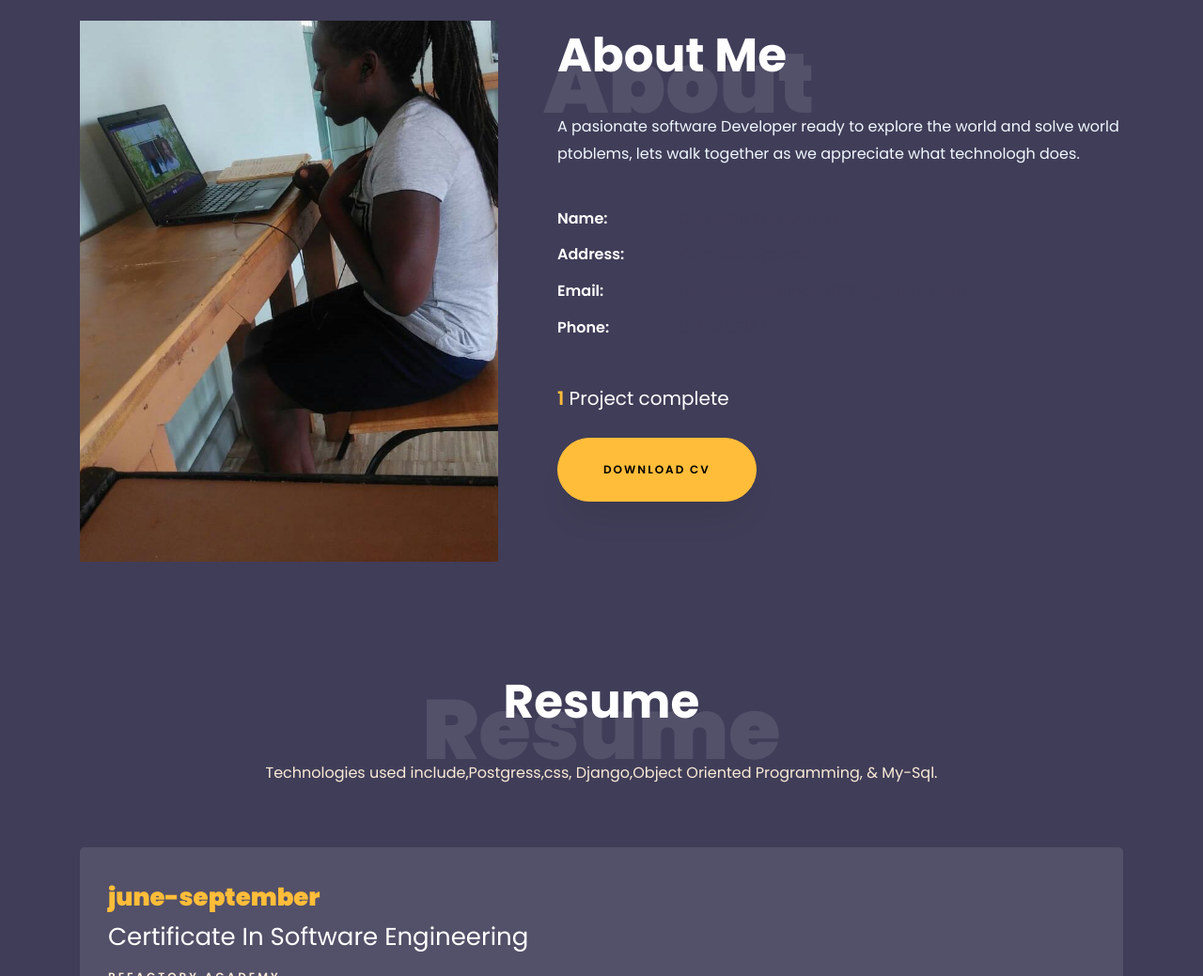
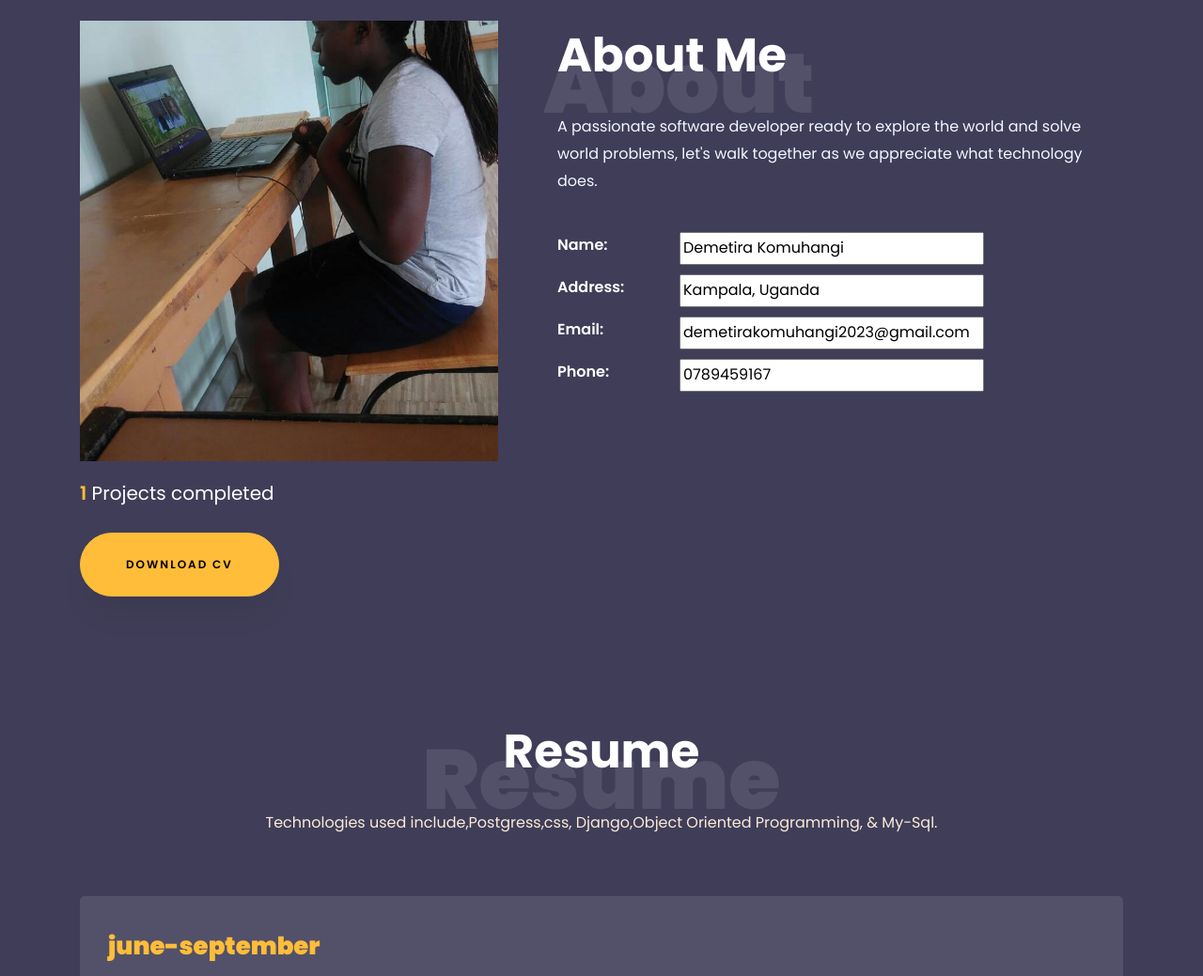
Before and after one commit to KomuhangiDemetira/Portifolio, a plain HTML site: page index.html in a window 1280 px wide. Shown: the part 840-1879 px from the top of the page at 94% size. Drawn offline with Linux system fonts and the light colour scheme; files whose address does not match are found by name.

Commit message:
2nd june changes

```diff
--- a/index.html
+++ b/index.html
@@ -103,37 +103,46 @@
 					  <div class="col-md-12 heading-section ftco-animate">
 						<h1 class="big">About</h1>
 						<h2 class="mb-4">About Me</h2>
-		            <p style="color: aliceblue;">A pasionate software Developer ready to explore the world and solve world ptoblems,
-						lets walk together as we appreciate what technologh does.</p>
+						<p style="color: aliceblue;">
+						  A passionate software developer ready to explore the world and solve world problems,
+						  let's walk together as we appreciate what technology does.
+						</p>
 						<ul class="about-info mt-4 px-md-0 px-2">
 						  <li class="d-flex">
 							<span>Name:</span>
-								<span>Demetira Komuhangi</span>
+							<input type="text" value="Demetira Komuhangi" readonly>
 						  </li>
 						  <li class="d-flex">
 							<span>Address:</span>
-								<span>Kampala Uganda</span>
+							<input type="text" value="Kampala, Uganda" readonly>
 						  </li>
 						  <li class="d-flex">
 							<span>Email:</span>
-								<span>demetirakomuhangi2023@gmail.com</span>
+							<input type="text" value="demetirakomuhangi2023@gmail.com" readonly>
 						  </li>
 						  <li class="d-flex">
 							<span>Phone:</span>
-								<span>0789459167</span>
+							<input type="text" value="0789459167" readonly>
 						  </li>
 						</ul>
+					  </div>
+					</div>
+				  </div>
 
-		          </div>
 					</div>
 					<div class="counter-wrap ftco-animate d-flex mt-md-3">
 					  <div class="text">
 						<p class="mb-4">
 						  <span class="number" data-number="2">0</span>
-	                <span>Project complete</span>
+						  <span>Projects completed</span>
 						</p>
-                <p><a href="Demetira's cv.pdf" class="btn btn-primary py-4 px-5" download>Download CV</a></p>
+						<p>
+						  <a href="images/Demetira's cv.pdf" class="btn btn-primary py-4 px-5" download>Download CV</a>
+						</p>
 					  </div>
+					</div>
+				  </div>
+
 	          </div>
 	        </div>
         </div>
@@ -191,7 +200,7 @@
     		</div>
     		<div class="row justify-content-center mt-5">
     			<div class="col-md-6 text-center ftco-animate">
-					<p><a href="images/KOMUHANGI DEMETIRA.pdf" class="btn btn-primary py-4 px-5" download>Download CV</a></p>
+					<p><a href="images/Demetira's cv.pdf" class="btn btn-primary py-4 px-5" download>Download CV</a></p>
 
     			</div>
     		</div>
```
Lines whose indentation alone changed are shown as unchanged.
